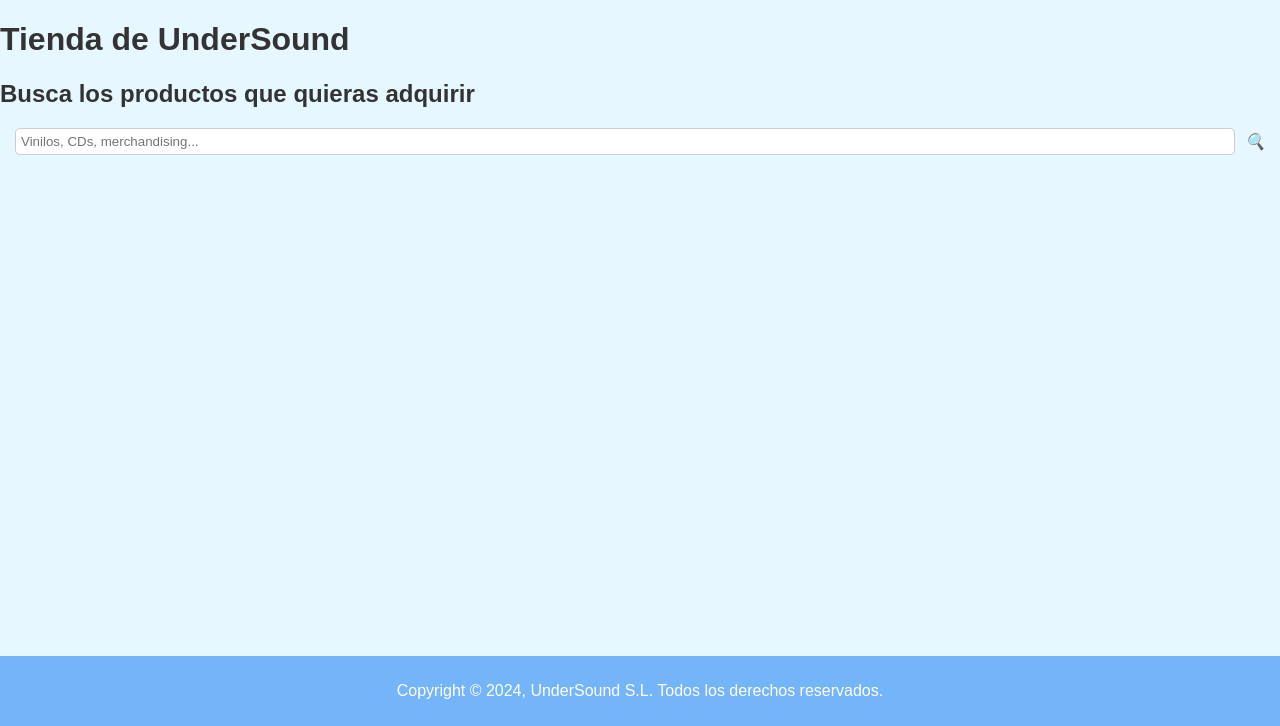
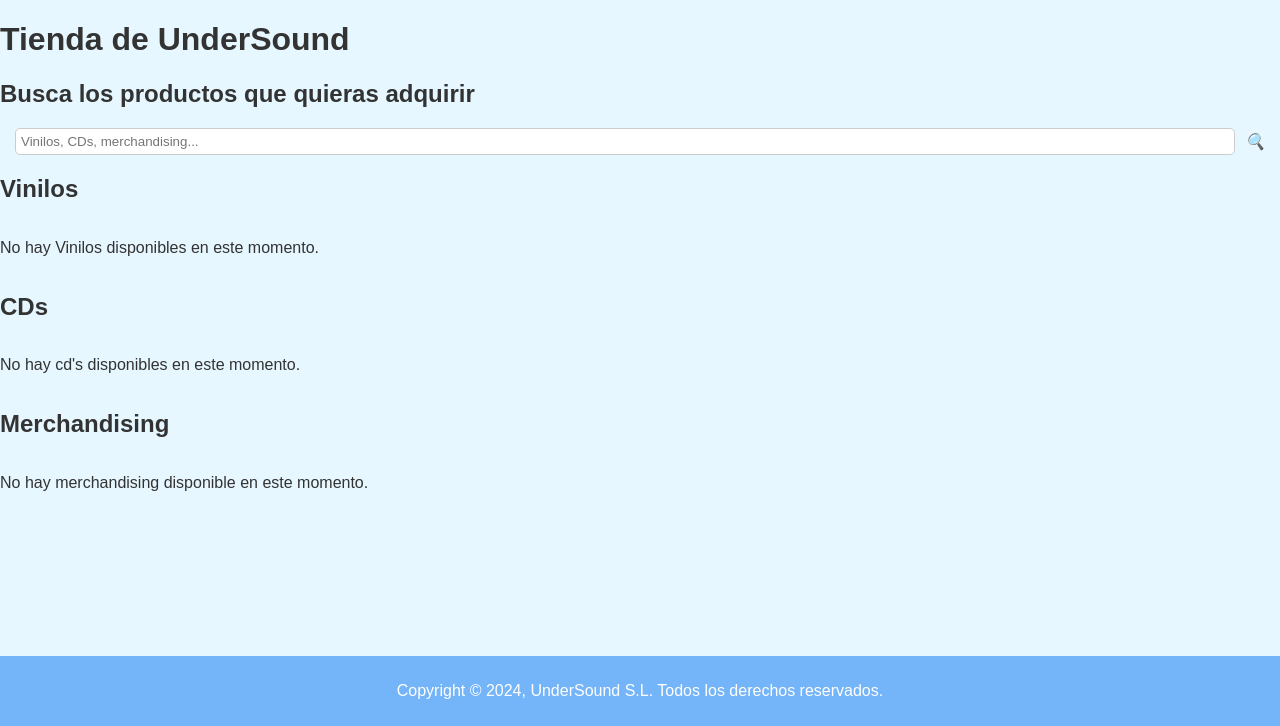
Before and after one commit to VictorNicolaiTellez/Proyecto_PI, a Flask app: template templates/store.html in a window 1280 px wide. Shown: the part 74-800 px from the top of the page. Run offline with Flask 3, Linux system fonts and the light colour scheme; the template is opened without the code that fills it, so the values that code supplies are empty.

Commit message:
actualizacion store

```diff
--- a/db/albumsDAO.py
+++ b/db/albumsDAO.py
@@ -22,7 +22,7 @@ def get_album_by_id(album_id):
     """Obtiene un álbum por su ID"""
     conn = dbConnect()
     cursor = conn.cursor()
-    cursor.execute("SELECT a.*, u.username FROM albums JOIN users u ON a.artist = u.id WHERE album_id = %s", (album_id,))
+    cursor.execute("SELECT a.*, u.username FROM albums a JOIN users u ON a.artist = u.id WHERE album_id = %s", (album_id,))
     album = cursor.fetchone()
     conn.close()
     print(album)
--- a/templates/store.html
+++ b/templates/store.html
@@ -15,8 +15,8 @@
     </form>
 </div>
 
+<h2>Vinilos</h2>
 {% if vinyls %}
-    <h2>Vinilos</h2>
     <section class="row_index" data-id="1">
 
         <button class="carousel-btn_index prev-btn_index" onclick="moverCarrusel(-1, 0)">&#10094;</button>
@@ -35,10 +35,13 @@
         </div>
         <button class="carousel-btn_index next-btn_index" onclick="moverCarrusel(1, 0)">&#10095;</button>
     </section>
+    {% else %}
+    <p>No hay Vinilos disponibles en este momento.</p>
 {% endif %}
 
+
+<h2>CDs</h2>
 {% if cds %}
-    <h2>CDs</h2>
     <section class="row_index" data-id="2">
 
         <button class="carousel-btn_index prev-btn_index" onclick="moverCarrusel(-1, 1)">&#10094;</button>
@@ -57,10 +60,12 @@
         </div>
         <button class="carousel-btn_index next-btn_index" onclick="moverCarrusel(1, 1)">&#10095;</button>
     </section>
+    {% else %}
+    <p>No hay cd's disponibles en este momento.</p>
 {% endif %}
 
+<h2>Merchandising</h2>
 {% if merchandising %}
-    <h2>Merchandising</h2>
     <section class="row_index" data-id="1">
 
         <button class="carousel-btn_index prev-btn_index" onclick="moverCarrusel(-1, 2)">&#10094;</button>
@@ -79,6 +84,8 @@
         </div>
         <button class="carousel-btn_index next-btn_index" onclick="moverCarrusel(1, 2)">&#10095;</button>
     </section>
+    {% else %}
+    <p>No hay merchandising disponible en este momento.</p>
 {% endif %}
 
 {% endblock %}
```
